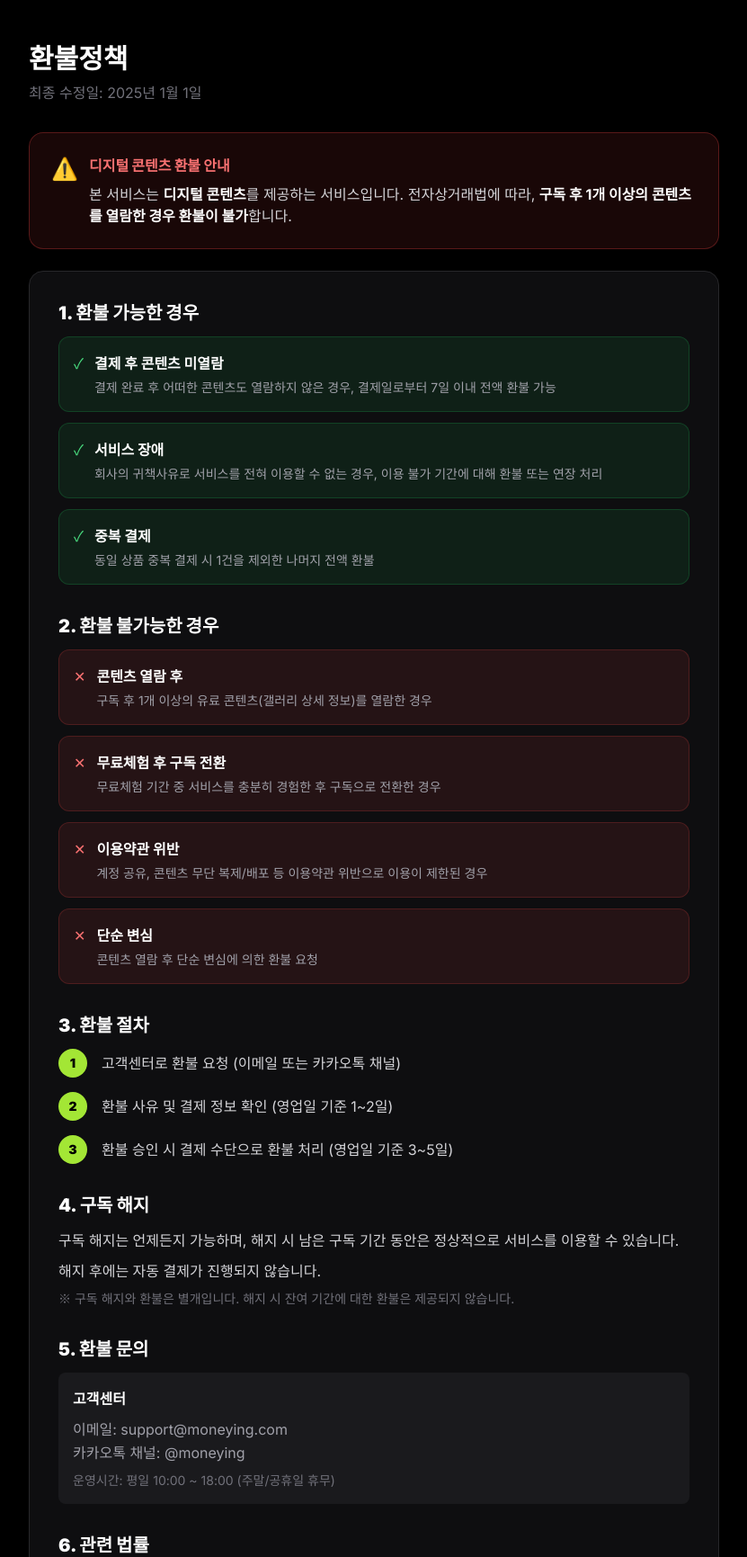
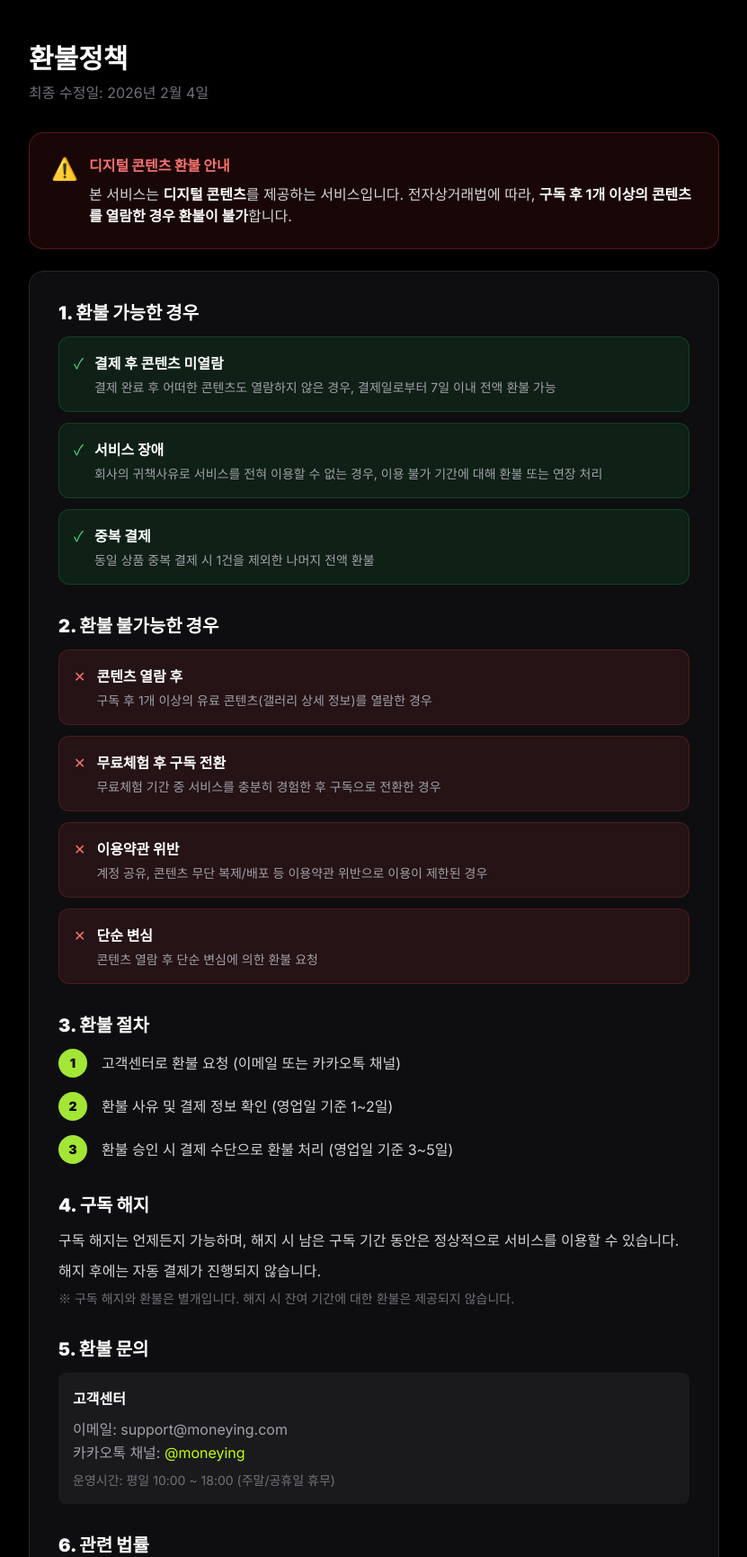
Before and after one commit to hellostudnerd-sketch/moneying-web, a Flask app: page /refund in a window 1280 px wide. Shown: the part 65-1796 px from the top of the page at 90% size, without its empty margins (221-1052 px from the left). Run offline with Flask 3, Linux system fonts and the light colour scheme; some libraries are stand-ins or nearby versions.

Commit message:
Update refund.html

```diff
--- a/templates/refund.html
+++ b/templates/refund.html
@@ -7,7 +7,7 @@
 
   <div class="mb-8">
     <h1 class="text-3xl font-black">환불정책</h1>
-    <p class="text-zinc-500 mt-2">최종 수정일: 2025년 1월 1일</p>
+    <p class="text-zinc-500 mt-2">최종 수정일: 2026년 2월 4일</p>
   </div>
 
   <!-- 중요 안내 -->
@@ -116,7 +116,7 @@
       <div class="bg-zinc-800/50 rounded-lg p-4">
         <p><strong class="text-white">고객센터</strong></p>
         <p class="text-zinc-400 mt-2">이메일: support@moneying.com</p>
-        <p class="text-zinc-400">카카오톡 채널: @moneying</p>
+        <p class="text-zinc-400">카카오톡 채널: <a href="https://pf.kakao.com/_ExjxjRX" target="_blank" class="text-[#c4ff00] hover:underline">@moneying</a></p>
         <p class="text-zinc-500 text-sm mt-2">운영시간: 평일 10:00 ~ 18:00 (주말/공휴일 휴무)</p>
       </div>
     </section>
```
